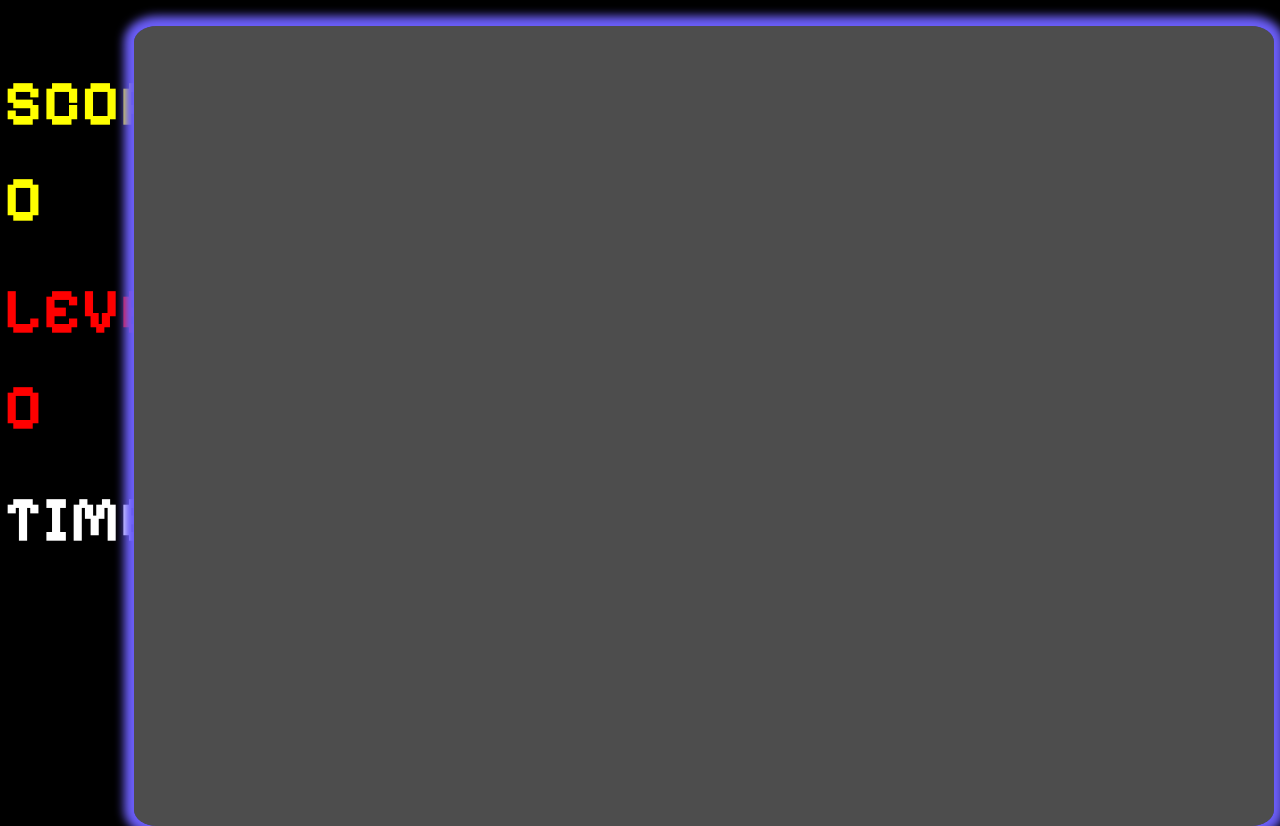
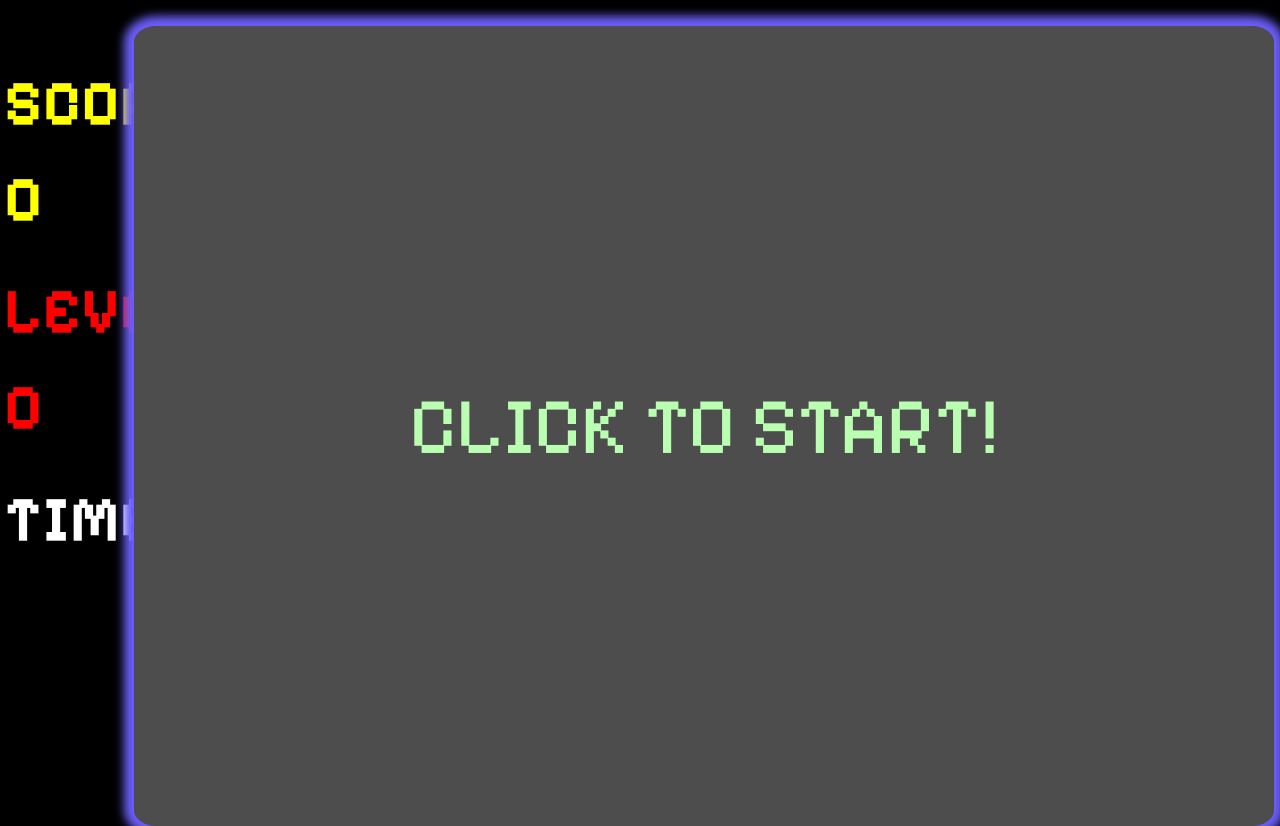
Before and after one commit to levia17/PACMAN, a plain HTML site: page page/inGame.html in a window 1280 px wide. Drawn offline with nearby package versions, Linux system fonts and the light colour scheme.

Commit message:
add click to start

```diff
--- a/cssPage/inGame.scss
+++ b/cssPage/inGame.scss
@@ -16,6 +16,9 @@ body {
         float: right;
         // margin-right: 1%;
         box-shadow: 0 0 10px 10px #6b5ef8;
+        display: flex;
+        justify-content: center;
+        align-items: center;
         canvas{
           position: absolute;
           object-fit: cover;
@@ -25,7 +28,6 @@ body {
           width: 100%;
         }
         .overlay{
-          display: block;
           position: absolute;
           top: 0;
           left: 0;
@@ -36,7 +38,13 @@ body {
           width: 100%;
           height: 100%;
         }
-        .overlay _afterclick{
+        .overlayText{
+          margin: auto;
+          font-size: 5rem;
+          font-family: 'Pixelify_Sans';
+          color: #9cff8f;
+        }
+        .overlay_afterclick{
           display: none;
         }
     }
--- a/main.js
+++ b/main.js
@@ -11,6 +11,7 @@ import { drawWall } from "./functionInGame/wall.js";
 
 function clickToStart(){
     document.querySelector('.container .overlay').setAttribute('class', 'overlay_afterclick');
+    document.querySelector('.container .overlayText').setAttribute('class', 'overlay_afterclick');
 }
 
 document.querySelector('body').addEventListener('click',()=>{
--- a/page/inGame.html
+++ b/page/inGame.html
@@ -21,7 +21,9 @@
 
   <body>
     <div class="container" style="height: 800px; width: 1800px">
-      <div class="overlay"></div>
+      <p class ='overlayText'>CLICK TO START!</p>
+      <div class="overlay">
+      </div>
       <canvas></canvas>
     </div>
     <div class="toolBars">
```
Also changed, not shown: css/inGame.css, css/inGame.min.css.
